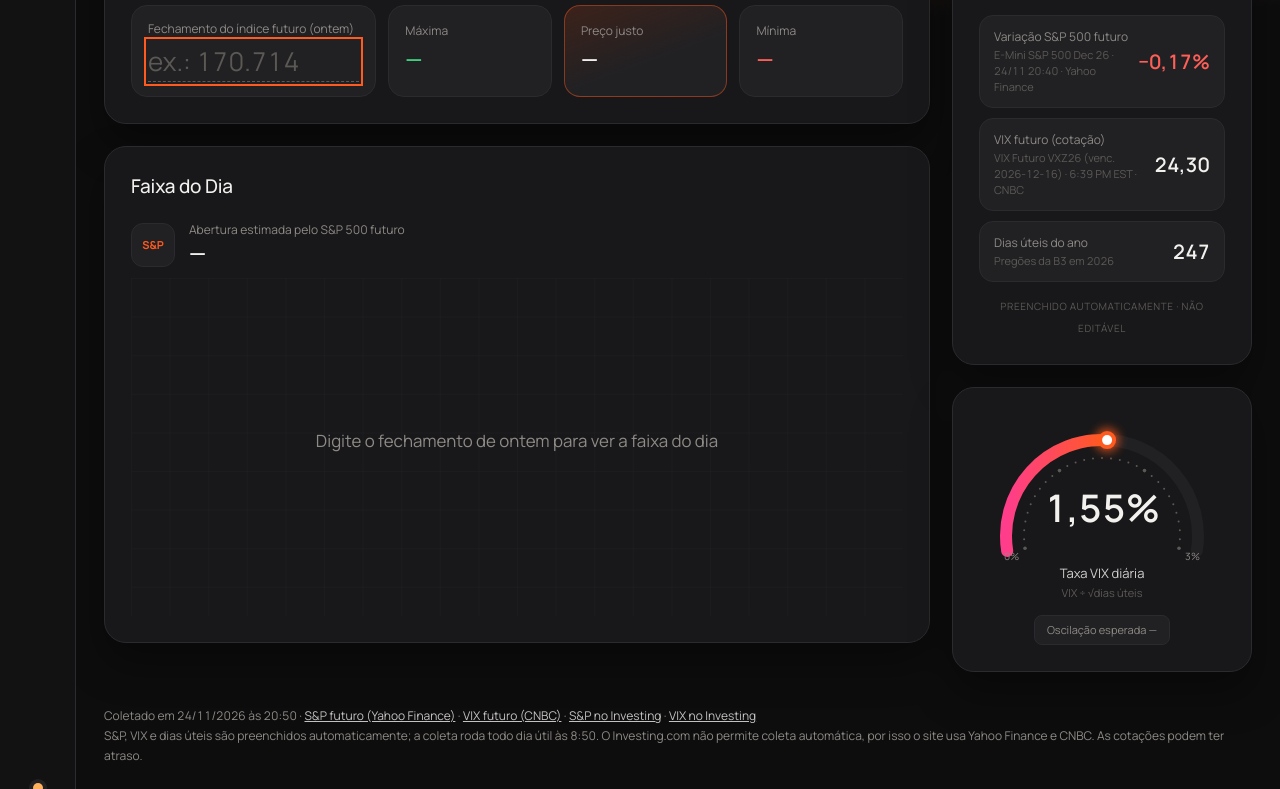
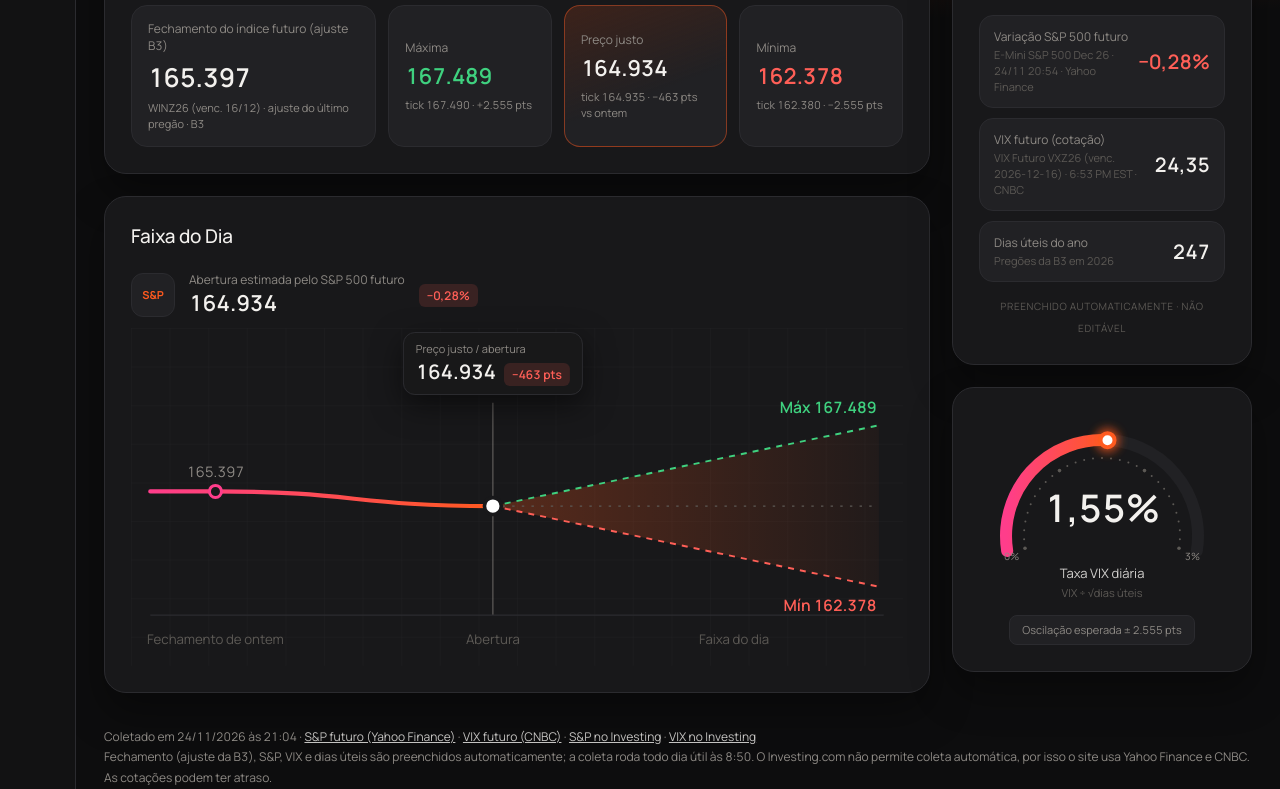
Before and after one commit to REV3RBE/niveis-mini-indice, a plain HTML site: page index.html in a window 1280 px wide. Shown: the part 236-1025 px from the top of the page. Drawn offline with Linux system fonts and the light colour scheme.

Commit message:
Fechamento do WIN automatico (ajuste da B3)

```diff
--- a/dados.json
+++ b/dados.json
@@ -1,19 +1,28 @@
 {
-  "coletadoEm": "2026-11-24T20:50:26",
-  "sp": {
-    "fonte": "Yahoo Finance",
-    "titulo": "E-Mini S&P 500 Dec 26",
-    "url": "https://finance.yahoo.com/quote/ES=F",
-    "ultimo": 7205.0,
-    "variacaoPct": -0.17,
-    "horaSite": "24/11 20:40"
-  },
-  "vix": {
-    "fonte": "CNBC",
-    "titulo": "VIX Futuro VXZ26 (venc. 2026-12-16)",
-    "url": "https://www.cnbc.com/quotes/@VX.1",
-    "ultimo": 24.3,
-    "variacaoPct": 1.35,
-    "horaSite": "6:39 PM EST"
-  }
+    "coletadoEm":  "2026-11-24T21:04:33",
+    "win":  {
+                "fonte":  "B3",
+                "simbolo":  "WINZ26",
+                "vencimento":  "2026-12-16",
+                "fechamento":  165397,
+                "ultimo":  165370,
+                "horaB3":  "2026-11-24 21:04:35",
+                "url":  "https://www.b3.com.br/pt_br/market-data-e-indices/servicos-de-dados/market-data/cotacoes/"
+            },
+    "sp":  {
+               "fonte":  "Yahoo Finance",
+               "titulo":  "E-Mini S\u0026P 500 Dec 26",
+               "url":  "https://finance.yahoo.com/quote/ES=F",
+               "ultimo":  7197.5,
+               "variacaoPct":  -0.28,
+               "horaSite":  "24/11 20:54"
+           },
+    "vix":  {
+                "fonte":  "CNBC",
+                "titulo":  "VIX Futuro VXZ26 (venc. 2026-12-16)",
+                "url":  "https://www.cnbc.com/quotes/@VX.1",
+                "ultimo":  24.35,
+                "variacaoPct":  1.56,
+                "horaSite":  "6:53 PM EST"
+            }
 }
--- a/historico.csv
+++ b/historico.csv
@@ -1,3 +1,4 @@
-data;hora;sp_contrato;sp_variacao_pct;vix_contrato;vix_cotacao
+data;hora;sp_contrato;sp_variacao_pct;vix_contrato;vix_cotacao;win_contrato;win_fechamento
 24/11/2026;20:38;E-Mini S&P 500 Dec 26;-0,08;VIX Futuro VXZ26 (venc. 2026-12-16);24,15
 24/11/2026;20:50;E-Mini S&P 500 Dec 26;-0,17;VIX Futuro VXZ26 (venc. 2026-12-16);24,30
+24/11/2026;21:04;E-Mini S&P 500 Dec 26;-0,28;VIX Futuro VXZ26 (venc. 2026-12-16);24,35;WINZ26;165397
--- a/index.html
+++ b/index.html
@@ -66,6 +66,7 @@
     font: 600 26px var(--font); font-variant-numeric: tabular-nums; padding: 2px 0; }
   .tile input::placeholder { color: var(--faint); font-weight: 400; }
   .tile .val { font-size: 22px; font-weight: 600; letter-spacing: -.01em; }
+  .tile .val.grande { font-size: 26px; }
   .tile .sub { font-size: 11px; color: var(--muted); }
   .tile.max .val { color: var(--up); } .tile.min .val { color: var(--down); }
   .tile.pj { border-color: rgba(255, 90, 31, .45); background: linear-gradient(160deg, rgba(255, 90, 31, .16), var(--tile) 60%); }
@@ -153,10 +154,11 @@
             <div class="acoes"><button class="btn cheio" id="copiar" type="button">Copiar níveis</button></div>
           </div>
           <div class="tiles">
-            <label class="tile fech">
-              <span class="tile-label">Fechamento do índice futuro (ontem)</span>
-              <input id="fechamento" inputmode="decimal" placeholder="ex.: 170.714" autocomplete="off">
-            </label>
+            <div class="tile fech">
+              <span class="tile-label">Fechamento do índice futuro (ajuste B3)</span>
+              <span class="val grande" id="fechamento">—</span>
+              <span class="sub" id="fechInfo"></span>
+            </div>
             <div class="tile max"><span class="tile-label">Máxima</span><span class="val" id="max">—</span><span class="sub" id="maxT"></span></div>
             <div class="tile pj"><span class="tile-label">Preço justo</span><span class="val" id="pj">—</span><span class="sub" id="pjT"></span></div>
             <div class="tile min"><span class="tile-label">Mínima</span><span class="val" id="min">—</span><span class="sub" id="minT"></span></div>
@@ -222,8 +224,6 @@ function iniciar(D) {
   var tick5 = function (v) { return Math.round(v / 5) * 5; };
   var sinalPts = function (v) { return (v >= 0 ? '+' : '−') + fmtInt.format(Math.abs(v)) + ' pts'; };
   var sinalPct = function (v) { return (v >= 0 ? '+' : '−') + fmt2.format(Math.abs(v)) + '%'; };
-  function guardar(k, v) { try { localStorage.setItem(k, v); } catch (e) {} }
-  function ler(k) { try { return localStorage.getItem(k); } catch (e) { return null; } }
   function hojeISO() {
     var d = new Date();
     return d.getFullYear() + '-' + String(d.getMonth() + 1).padStart(2, '0') + '-' + String(d.getDate()).padStart(2, '0');
@@ -265,6 +265,14 @@ function iniciar(D) {
   var anoVigente = new Date().getFullYear();
   var DIAS = pregoesB3(anoVigente);
   var SP = D ? D.sp.variacaoPct : NaN, VIX = D ? D.vix.ultimo : NaN;
+  var FECH = D && D.win ? D.win.fechamento : NaN;
+  if (D && D.win) {
+    $('fechamento').textContent = fmtInt.format(FECH);
+    var venc = D.win.vencimento.split('-');
+    $('fechInfo').textContent = D.win.simbolo + ' (venc. ' + venc[2] + '/' + venc[1] + ') · ajuste do último pregão · B3';
+  } else {
+    $('fechInfo').textContent = D ? 'A B3 não respondeu na última coleta' : '';
+  }
   var fonteDe = function (x) { return x.fonte || 'Investing.com'; };
 
   var hojeTxt = new Date().toLocaleDateString('pt-BR', { weekday: 'long', day: 'numeric', month: 'long', year: 'numeric' });
@@ -282,12 +290,12 @@ function iniciar(D) {
       ' · <a href="' + D.vix.url + '" target="_blank" rel="noopener">VIX futuro (' + fonteDe(D.vix) + ')</a>' +
       ' · <a href="https://br.investing.com/indices/us-spx-500-futures" target="_blank" rel="noopener">S&amp;P no Investing</a>' +
       ' · <a href="https://br.investing.com/indices/us-spx-vix-futures" target="_blank" rel="noopener">VIX no Investing</a>' +
-      '<br>S&amp;P, VIX e dias úteis são preenchidos automaticamente; a coleta roda todo dia útil às 8:50. O Investing.com não permite coleta automática, por isso o site usa Yahoo Finance e CNBC. As cotações podem ter atraso.';
+      '<br>Fechamento (ajuste da B3), S&amp;P, VIX e dias úteis são preenchidos automaticamente; a coleta roda todo dia útil às 8:50. O Investing.com não permite coleta automática, por isso o site usa Yahoo Finance e CNBC. As cotações podem ter atraso.';
   }
 
   // ---- Situação da coleta ----
   var aviso = $('aviso'), estado = 'none', txt = 'Sem coleta';
-  var reserva = false; // no site as fontes são sempre Yahoo Finance e CNBC
+  var reserva = false; // no site as fontes são sempre B3, Yahoo Finance e CNBC
   var antigo = D && D.coletadoEm.slice(0, 10) !== hojeISO();
   if (E) {
     estado = 'err'; txt = 'Coleta falhou ' + dataBR(E.em);
@@ -300,13 +308,17 @@ function iniciar(D) {
   } else {
     estado = (reserva || antigo) ? 'warn' : 'ok';
     txt = 'Coletado ' + (antigo ? 'em ' + dataBR(D.coletadoEm) : 'hoje às ' + D.coletadoEm.slice(11, 16)) +
-      ' · ' + fonteDe(D.sp) + ' e ' + fonteDe(D.vix);
+      ' · B3, ' + fonteDe(D.sp) + ' e ' + fonteDe(D.vix);
     if (reserva) {
       aviso.className = 'aviso warn'; aviso.hidden = false;
       aviso.textContent = 'O Investing.com bloqueou a coleta automática; foi usada a fonte reserva (' +
         [D.sp.fonte, D.vix.fonte].filter(function (f) { return f !== 'Investing.com'; }).join(' e ') +
         '). Os valores podem diferir um pouco do Investing (links no fim da página).' +
         (antigo ? ' Os dados são de ' + dataBR(D.coletadoEm) + '.' : '');
+    } else if (!D.win) {
+      estado = 'warn';
+      aviso.className = 'aviso warn'; aviso.hidden = false;
+      aviso.textContent = 'A B3 não respondeu na última coleta, por isso o fechamento do índice futuro está vazio. A próxima coleta automática tenta de novo.';
     } else if (antigo) {
       aviso.className = 'aviso warn'; aviso.hidden = false;
       aviso.textContent = 'Atenção: os dados são de ' + dataBR(D.coletadoEm) + ', não de hoje.';
@@ -353,7 +365,7 @@ function iniciar(D) {
     h += '<rect x="0" y="0" width="' + W + '" height="' + H + '" fill="url(#grade)" opacity=".55"/>';
     var tip = $('tip');
     if (f == null) {
-      h += '<text x="' + W / 2 + '" y="' + H / 2 + '" text-anchor="middle" fill="var(--muted)" font-size="14" font-family="Manrope, Segoe UI, sans-serif">Digite o fechamento de ontem para ver a faixa do dia</text>';
+      h += '<text x="' + W / 2 + '" y="' + H / 2 + '" text-anchor="middle" fill="var(--muted)" font-size="14" font-family="Manrope, Segoe UI, sans-serif">Sem dados suficientes da última coleta para desenhar a faixa</text>';
       svg.innerHTML = h; tip.hidden = true; return;
     }
     var lo = Math.min(min, f), hi = Math.max(max, f), pad = (hi - lo) * 0.08;
@@ -389,13 +401,10 @@ function iniciar(D) {
   }
 
   // ---- Cálculo ----
-  var salvo = ler('fechamento');
-  if (salvo) $('fechamento').value = salvo;
   var ultimo = null;
   var dash = function (ids) { ids.forEach(function (i) { $(i).textContent = '—'; }); };
   function calcular() {
-    var f = num($('fechamento').value, true);
-    guardar('fechamento', $('fechamento').value);
+    var f = FECH;
     var taxa = VIX > 0 ? VIX / Math.sqrt(DIAS) : NaN;
     desenharGauge(taxa);
     if (!(f > 0) || isNaN(SP) || !(VIX > 0)) {
@@ -416,10 +425,8 @@ function iniciar(D) {
     desenharFaixa(f, pj, max, min);
     ultimo = { pj: pj, max: max, min: min };
   }
-  $('fechamento').addEventListener('input', calcular);
-
   $('copiar').addEventListener('click', function () {
-    if (!ultimo) { $('fechamento').focus(); return; }
+    if (!ultimo) return;
     var t = 'MÁX ' + fmtInt.format(ultimo.max) + ' | PJ ' + fmtInt.format(ultimo.pj) + ' | MÍN ' + fmtInt.format(ultimo.min);
     var ok = function () { $('copiar').textContent = 'Copiado'; setTimeout(function () { $('copiar').textContent = 'Copiar níveis'; }, 1500); };
     if (navigator.clipboard) navigator.clipboard.writeText(t).then(ok, function () { prompt('Copie:', t); });
@@ -427,7 +434,6 @@ function iniciar(D) {
   });
 
   calcular();
-  if (!$('fechamento').value) $('fechamento').focus();
 }
 fetch('dados.json', { cache: 'no-store' })
   .then(function (r) { return r.ok ? r.json() : null; })
```
Also changed, not shown: 1 other file.
